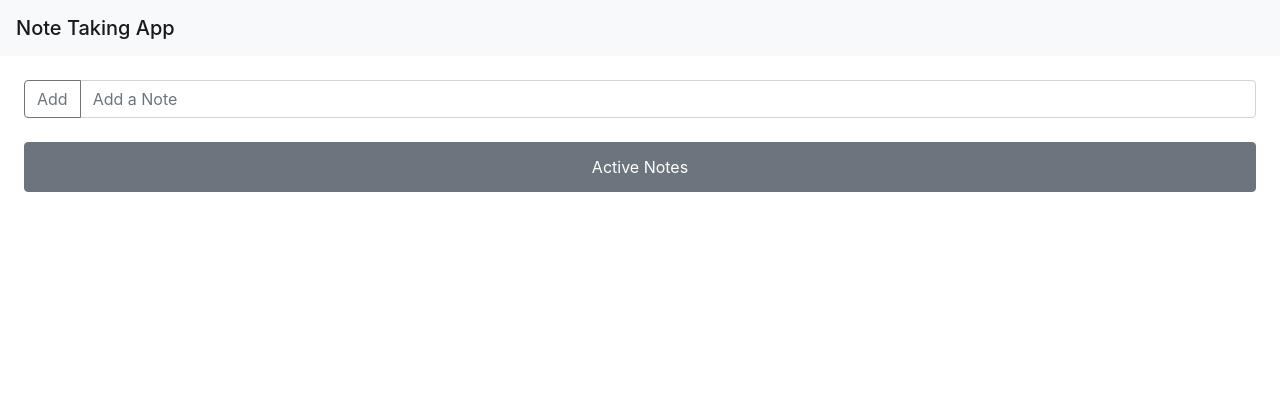
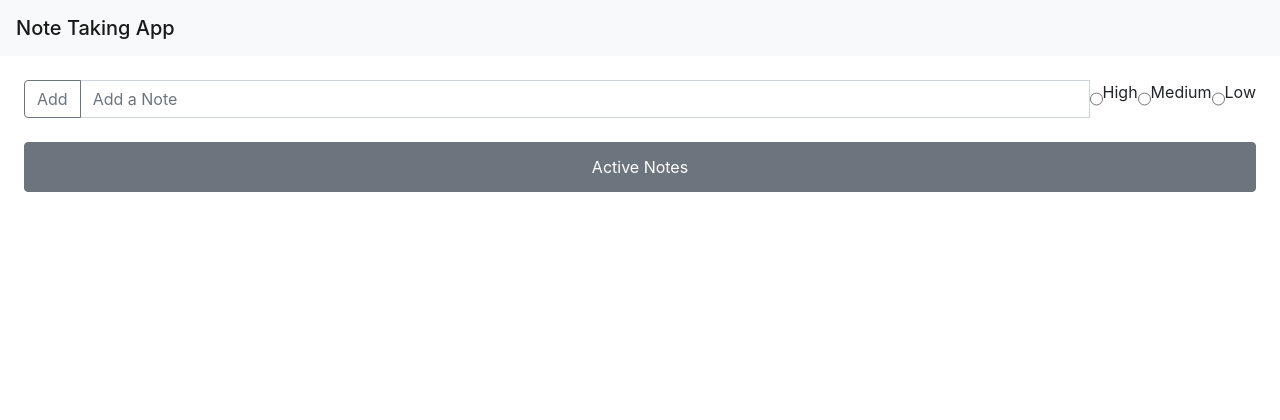
Before and after one commit to ejcohe22/CS321_Project3, a Flask app: template src/templates/base.html in a window 1280 px wide. Shown: the top 420 px of the page. Run offline with Flask 2, Linux system fonts and the light colour scheme; the template is opened without the code that fills it, so the values that code supplies are empty; some libraries are stand-ins or nearby versions.

Commit message:
added data class to template and added priority feature

```diff
--- a/src/app.py
+++ b/src/app.py
@@ -1,20 +1,25 @@
 from flask import Flask, render_template, request, url_for, redirect
+from note import Note
+import datetime
+
+
+notes = []
 
 
 app = Flask(__name__)
 @app.route("/")
 def index():
     user = {'username' : 'Aidan' }
-    return render_template("base.html", title="home", user=user, notes = notes)
+    return render_template("base.html", title="home", user=user, notes = notes, timeObj = datetime.datetime)
 
-notes = []
 
 @app.route("/add", methods=["POST"])
 def add():
-    note = request.form.get("Note")
-    notes.append(note)
+    new_note = request.form.get("Note")
+    priority = request.form.get("Priority")
+    notes.append(Note(data = new_note, priority = priority, tag = None))
 
-    print(notes[-1])
+    print(notes[-1].get_data())
     return redirect(url_for("index"))
 
 @app.route("/delete/<int:idx>/", methods=["POST"])
--- a/src/templates/base.html
+++ b/src/templates/base.html
@@ -2,6 +2,7 @@
 
 <nav class="navbar navbar-light bg-light">
     <span class="navbar-brand mb-0 h1">Note Taking App</span>
+    <div>{{timeObj.now().strftime("%B %d, %Y %I:%M:%S %p")}}</div>
   </nav>
 
 <form class="input-group mb-3 m-4 pr-5" action="/add" method="post">
@@ -9,6 +10,13 @@
       <button class="btn btn-outline-secondary" type="submit">Add</button>
     </div>
     <input type="text" name = "Note" placeholder="Add a Note" class="form-control">
+
+    <input type="radio" id="High" name="Priority" value="High">
+    <label for="High">High</label><br>
+    <input type="radio" id="Medium" name="Priority" value="Medium">
+    <label for="Medium">Medium</label><br>
+    <input type="radio" id="Low" name="Priority" value="Low">
+    <label for="Low">Low</label>
 </form>
 
 <div class="list-group">
@@ -17,7 +25,10 @@
   </div>
     {% for note in notes %}
       <form class = "row ml-4 mr-4 list-group-item" action = "/delete/{{loop.index0}}/" method = "post">
-        <div>{{note}}</div>
+        <div>{{note.get_data()}}</div>
+        <div>{{note.get_priority()}}</div>
+        <div>{{note.get_tag()}}</div>
+        <div>{{note.get_time()}}</div>
         <button type="button" class = "m-1 col-md-1 btn btn-outline-secondary float-right">Done</button>
         <button type="submit" class = "m-1 col-md-1 btn btn-outline-secondary float-right" >Delete</button>
       </form>
```
Also changed, not shown: src/note.py (+10 -4 lines), src/templates/nice_background.jpg (renamed from templates/nice_background.jpg).
